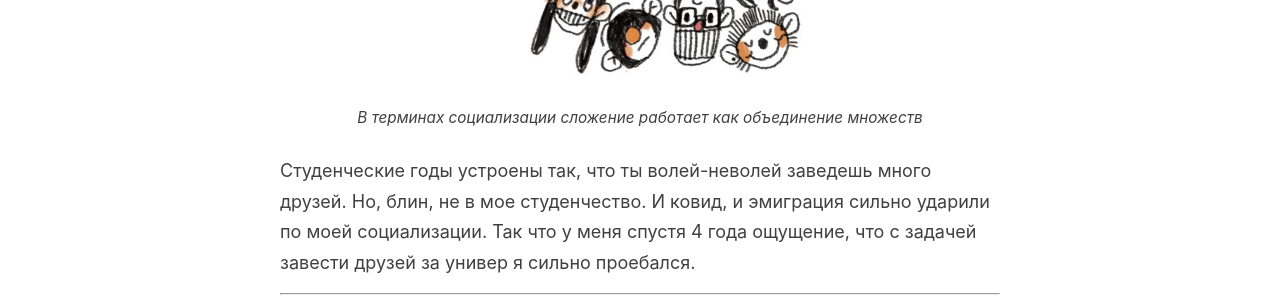
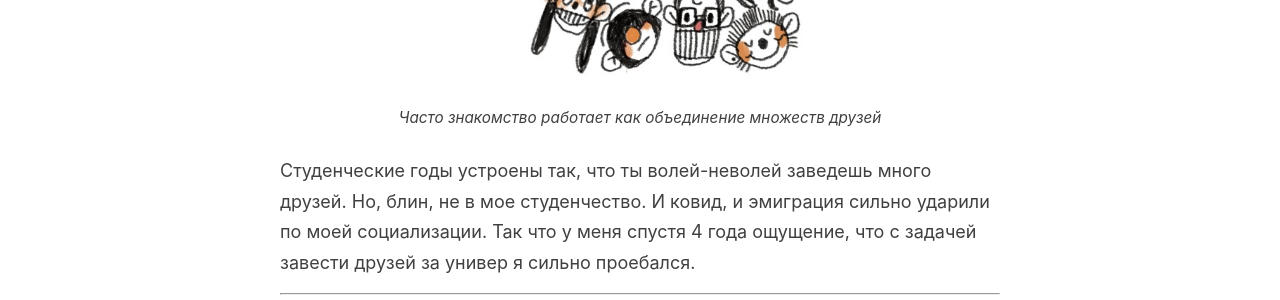
Before and after one commit to KiK0S/kik0s.github.io, a Jekyll site: the page built from _posts/2023-07-21-friends-and-blogs.md, in a window 1280 px wide and 900 px high, scrolled down 1234 px. Shown: the part 152-452 px from the top of the window. Built offline with Jekyll 4.4.1, drawn with Linux system fonts in a browser that asks for light colours; formulas are drawn with MathJax 3.

Commit message:
Update 2023-07-21-friends-and-blogs.md

```diff
--- a/_posts/2023-07-21-friends-and-blogs.md
+++ b/_posts/2023-07-21-friends-and-blogs.md
@@ -21,7 +21,7 @@ published: true
 Понятно, что когда ты молодой, прикольнее ходить по тусам и знакомиться со всеми подряд. Но для этого, в общем-то, не обязательно нужен универ, достаточно хотя бы одного социально активного друга, который ходит на студенческие тусовки. Если ходить повсюду вместе с ним, ты точно так же моментально вольешься во все компании. А дальше среди этих компаний можно найти новых друзей, с которыми можно ходить уже на тусовки их знакомых, и так далее.
 
 ![](/images/friends-and-internet-1.jpg)
-*В терминах социализации сложение работает как объединение множеств*
+*Часто знакомство работает как объединение множеств друзей*
 
 Студенческие годы устроены так, что ты волей-неволей заведешь много друзей. Но, блин, не в мое студенчество. И ковид, и эмиграция сильно ударили по моей социализации. Так что у меня спустя 4 года ощущение, что с задачей завести друзей за универ я сильно проебался.
 
```
